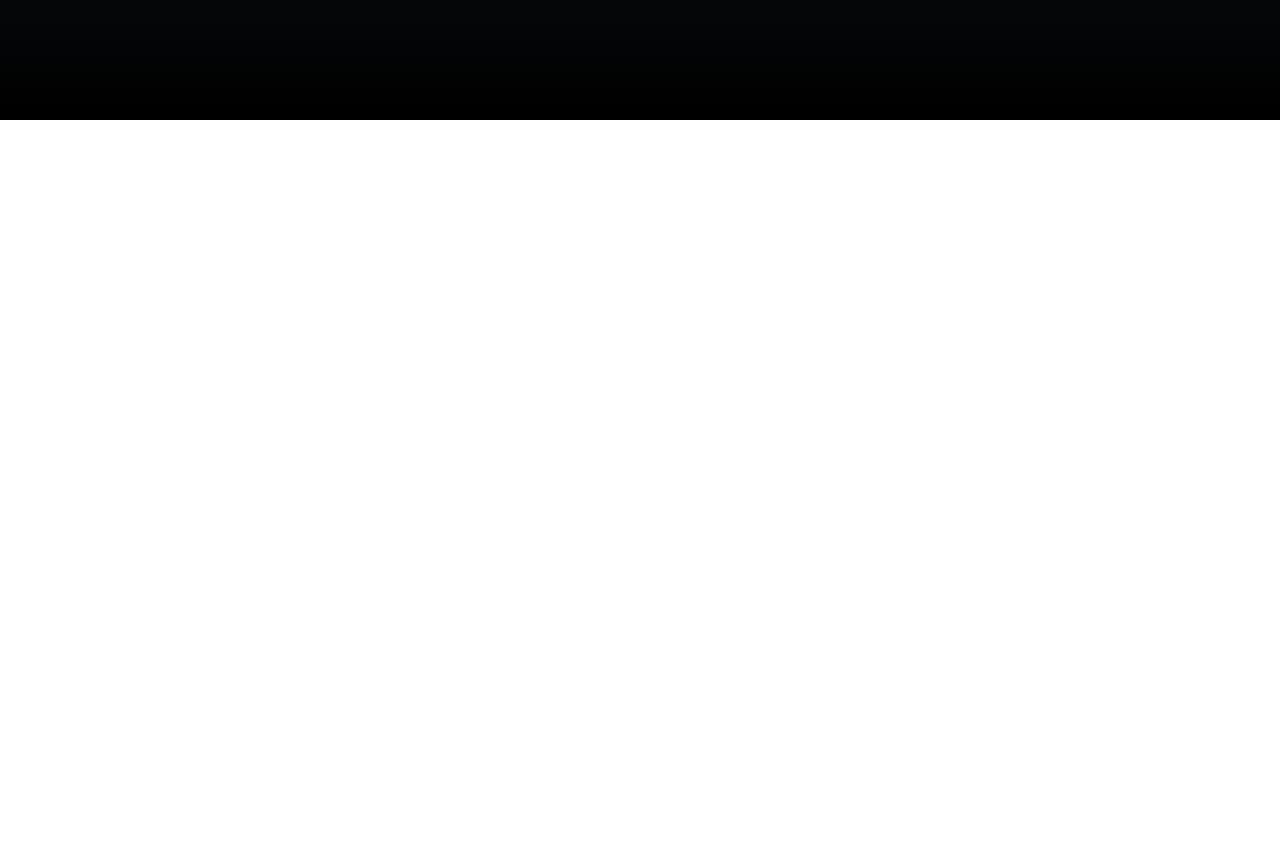
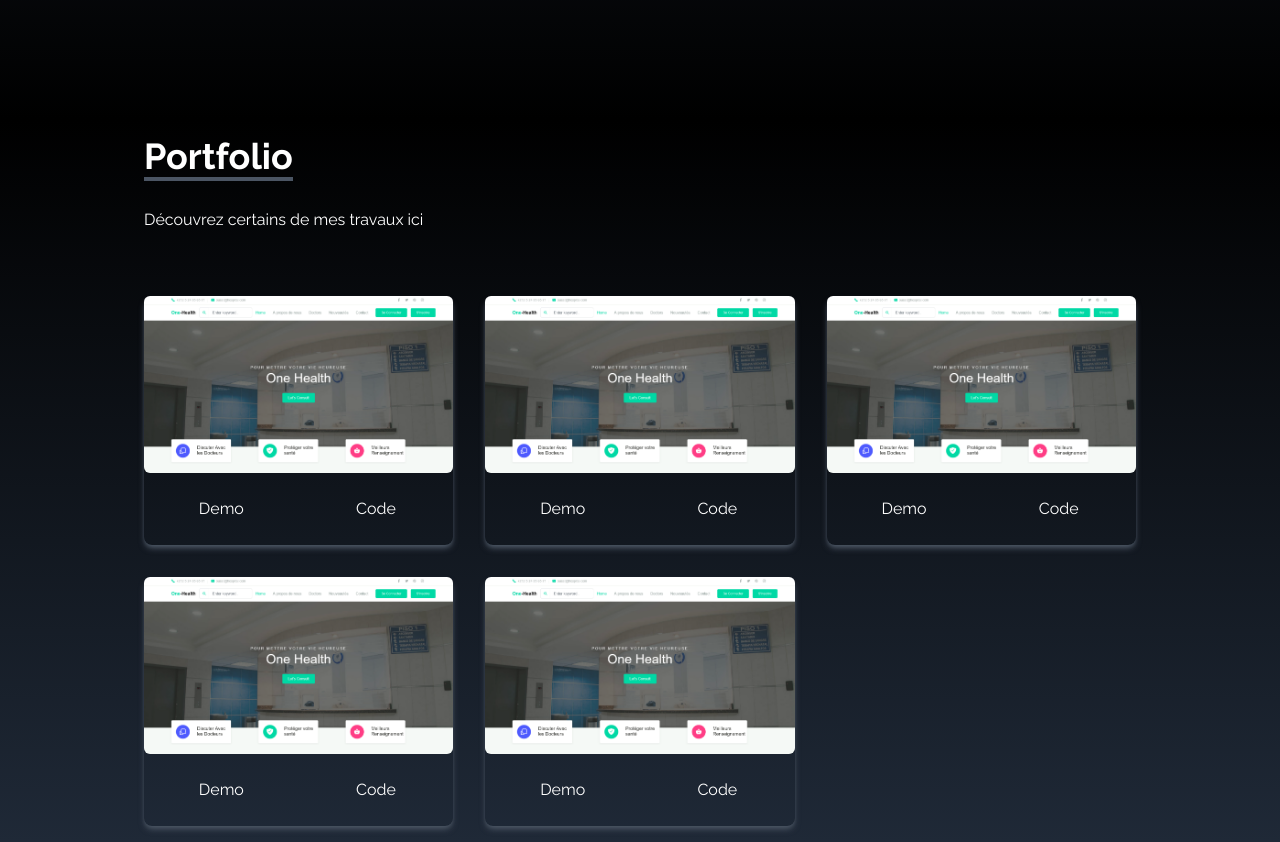
Before and after one commit to youness7777/portfolio, a React (Create React App) app: page / in a window 1280 px wide. Shown: the part 1480-2322 px from the top of the page. Before the commit the page ends 1600 px from the top, so only its background shows below. Built offline with nearby package versions, Linux system fonts and the light colour scheme.

Commit message:
portfolio section

```diff
--- a/src/App.js
+++ b/src/App.js
@@ -1,6 +1,7 @@
 import { About } from "./components/About";
 import { Home } from "./components/Home";
 import { Navbar } from "./components/Navbar";
+import { Portfolio } from "./components/Portfolio";
 import { SocialLinks } from "./components/SocialLinks";
 
 function App() {
@@ -10,6 +11,7 @@ function App() {
       <Home/>
       <SocialLinks/>
       <About/>
+      <Portfolio/>
 
     </div>
   );
--- a/src/components/About.jsx
+++ b/src/components/About.jsx
@@ -5,10 +5,9 @@ export const About = () => {
     <div name="about" className='h-auto w-full bg-gradient-to-b from-gray-800 to-black text-white md:h-screen'>
         <div className='max-w-screen-lg mx-auto p-4 flex flex-col justify-center '>
             <div className='pb-8'>
-            <p className='text-4xl font-bold inline relative'>
-    À propos de moi
-    <span className='absolute bottom-0 left-0 w-full h-1 bg-gradient-to-r from-gray-400 to-gray-700'></span>
-</p>
+                <p className='text-4xl font-bold  inline border-b-4 border-gray-600'>
+                    À propos de moi
+                </p>
             </div>
 
             <p className='text-xl mt-4  text-gray-300 leading-relaxed'>
--- /dev/null
+++ b/src/components/Portfolio.jsx
@@ -0,0 +1,57 @@
+import React from 'react'
+import hospitalapp from '../assets/accueilportfolio.png'
+export const Portfolio = () => {
+    const portfolios=[
+        {
+            id:1,
+            src:hospitalapp
+        },
+
+        {
+            id:2,
+            src:hospitalapp
+        },
+
+        {
+            id:3,
+            src:hospitalapp
+        },
+
+        {
+            id:4,
+            src:hospitalapp
+        },
+        {
+            id:5,
+            src:hospitalapp
+        }
+    ];
+  return (
+    <div className='w-full bg-gradient-to-b from-black  to-gray-800 md:h-auto'>
+        <div className='max-w-screen-lg flex flex-col mx-auto text-white justify-center p-4 w-full'>
+            <div className='pb-8'>
+                <p className='text-4xl  font-bold inline border-b-4 border-b-gray-600'>
+                    Portfolio
+                </p>
+                <p className='py-8'>
+                    Découvrez certains de mes travaux ici
+                </p>
+            </div>
+
+            <div className='grid sm:grid-cols-2 md:grid-cols-3 gap-8 px-12 sm:px-0'>
+                {portfolios.map(({id,src})=>(
+                    <div key={id} className='shadow-md shadow-gray-600 rounded-lg duration-200 hover:scale-105'>
+                    <img className='rounded-md ' src={src} alt='my work'></img>
+
+                    <div className='flex justify-center items-center'>
+                        <button className='w-1/2 px-6 py-6 hover:scale-105 duration-200'>Demo</button>
+                        <button className='w-1/2 px-6 py-6  hover:scale-105 duration-200'>Code</button>
+                    </div>
+                </div>
+                ))}
+
+            </div>
+        </div>
+    </div>
+  )
+}
```
Also changed, not shown: src/assets/accueilportfolio.png (added).
